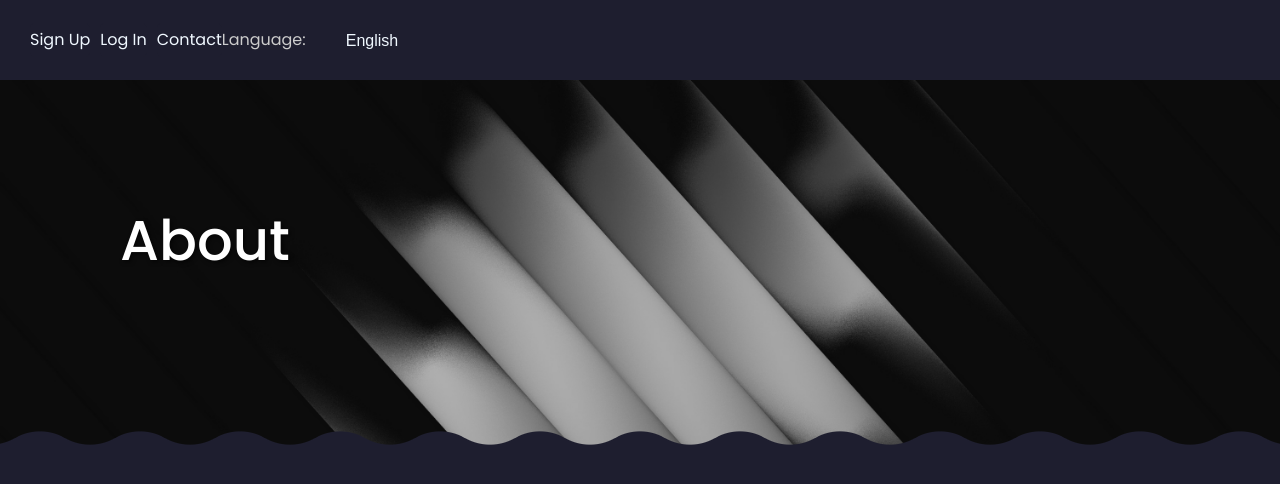
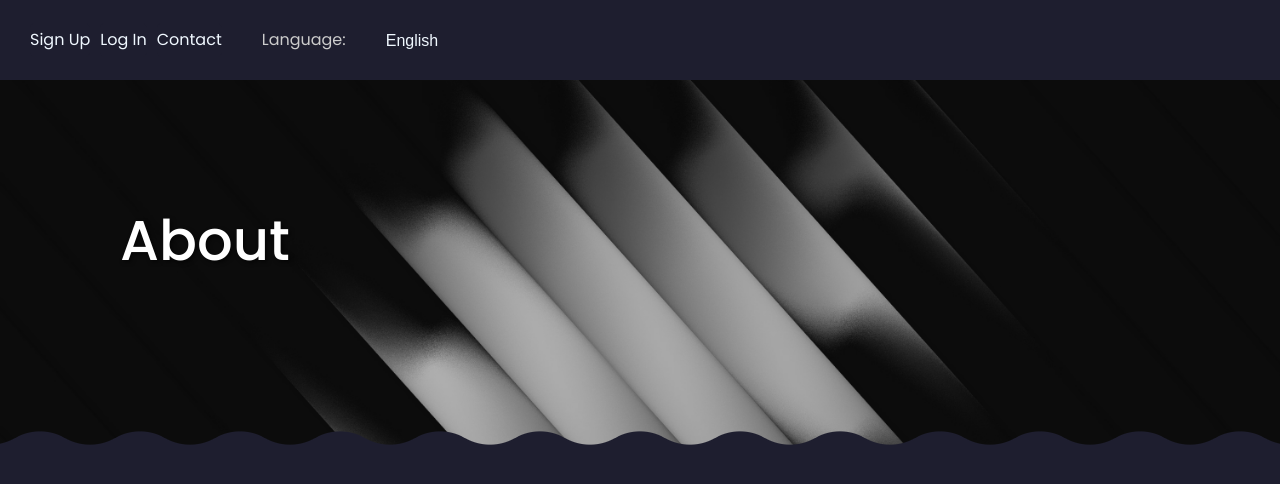
Before and after one commit to ProjectCuboid/CityPointTeknofest, a Flask app: page /about in a window 1280 px wide. Shown: the top 484 px of the page. Run offline with Flask 3, Linux system fonts and the light colour scheme.

Commit message:
Update style.css

```diff
--- a/static/style.css
+++ b/static/style.css
@@ -35,11 +35,14 @@ h3 {
 /* Header Section */
 header {
     position: relative;
-    z-index: 3; /* Ensures header text is above everything */
+    z-index: 1001; /* Ensures header text is above everything */
     min-height: 50px;
     padding: 100px;
 }
 
+.language {
+	margin-left:  40px;
+}
 /* Upper Navbar */
 #upper {
     background-color: #1E1E2F;
@@ -80,10 +83,6 @@ p, h5{
     font-weight: 400;
     font-size: 1em;
     color: #CCCCCC;
-}
-
-.plyground {
-    margin-left: 100px;
 }
 #selection, #selectLang {
     font-weight: 400;
```
